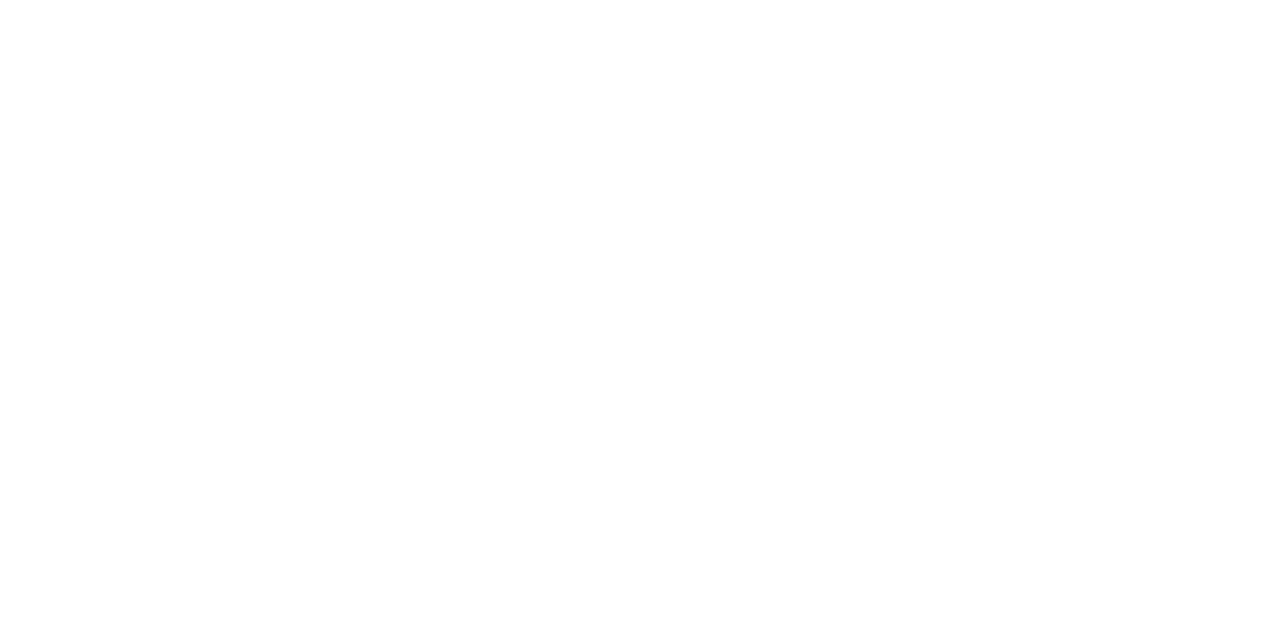
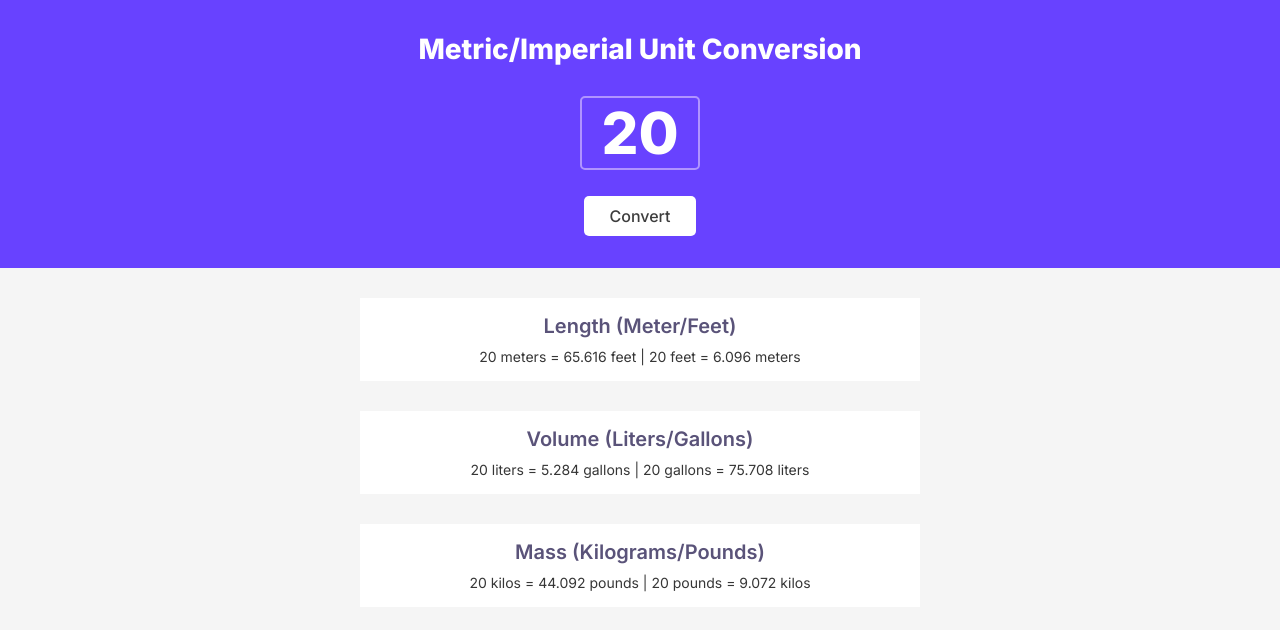
Before and after one commit to ZaidMarrie/unit-converter-solo-project, a plain HTML site: page index.html in a window 1280 px wide. Drawn offline with Linux system fonts and the light colour scheme.

Commit message:
add markup and styling

```diff
--- a/index.html
+++ b/index.html
@@ -8,5 +8,41 @@
 		<link rel="stylesheet" href="style.css" />
 		<script src="script.js"></script>
 	</head>
-	<body></body>
+	<body>
+		<header class="header">
+			<h1 class="title">Metric/Imperial Unit Conversion</h1>
+			<span
+				id="numberInput"
+				class="number-input"
+				role="textbox"
+				contenteditable
+			>
+				20
+			</span>
+			<button id="convertBtn" class="btn">Convert</button>
+		</header>
+
+		<div class="container">
+			<div class="conversion conversion--length">
+				<h2 class="conversion__title">Length (Meter/Feet)</h2>
+				<p id="lengthConversion" class="conversion__output">
+					20 meters = 65.616 feet | 20 feet = 6.096 meters
+				</p>
+			</div>
+
+			<div class="conversion conversion--volume">
+				<h2 class="conversion__title">Volume (Liters/Gallons)</h2>
+				<p id="volumeConversion" class="conversion__output">
+					20 liters = 5.284 gallons | 20 gallons = 75.708 liters
+				</p>
+			</div>
+
+			<div class="conversion conversion--mass">
+				<h2 class="conversion__title">Mass (Kilograms/Pounds)</h2>
+				<p id="massConversion" class="conversion__output">
+					20 kilos = 44.092 pounds | 20 pounds = 9.072 kilos
+				</p>
+			</div>
+		</div>
+	</body>
 </html>
--- a/style.css
+++ b/style.css
@@ -1,3 +1,15 @@
+@import url("https://fonts.googleapis.com/css2?family=Inter:wght@400;500;600;800&display=swap");
+
+:root {
+	--clr-bg-header: hsl(252 100% 63%);
+	--clr-border: hsl(256 100% 79%);
+	--clr-btn: hsl(0 0% 24%);
+	--clr-h2: hsl(251 19% 40%);
+	--clr-100: hsl(0 0% 100%);
+	--clr-200: hsl(0 0% 96%);
+	--clr-800: hsl(0 0% 21%);
+}
+
 html {
 	box-sizing: border-box;
 }
@@ -6,8 +18,96 @@ html {
 *::before,
 *::after {
 	box-sizing: inherit;
+	margin: 0;
 }
 
 body {
+	font-family: "Inter", sans-serif;
+	text-align: center;
 	margin: 0;
+	background-color: var(--clr-200);
 }
+
+button {
+	font: inherit;
+}
+
+.container {
+	width: min(100% - 1.6rem, 35rem);
+	margin-inline: auto;
+}
+
+.header {
+	padding: 2rem;
+	color: var(--clr-100);
+	background-color: var(--clr-bg-header);
+	display: flex;
+	flex-direction: column;
+	justify-content: center;
+	align-items: center;
+}
+
+.title {
+	font-size: 1.75rem;
+	font-weight: 800;
+	margin: 0 0 30px;
+}
+
+.number-input:focus,
+.btn:focus {
+	outline: none;
+}
+
+.number-input {
+	font-size: 3.625rem;
+	font-weight: 800;
+	text-align: inherit;
+	color: inherit;
+	min-width: 7.5rem;
+	margin: 0 auto 1.6rem;
+	background-color: transparent;
+	border: 2px solid var(--clr-border);
+	border-radius: 5px;
+	display: inline-block;
+}
+
+.number-input:focus-within {
+	border-color: var(--clr-200);
+}
+
+.btn {
+	font-weight: 500;
+	color: var(--clr-btn);
+	padding: 0.625rem 1.625rem;
+	background-color: var(--clr-100);
+	border: none;
+	border-radius: 5px;
+}
+
+.btn:hover,
+.btn:focus {
+	color: var(--clr-100);
+	background-color: var(--clr-border);
+}
+
+.btn:active {
+	transform: scale(0.98);
+}
+
+.conversion {
+	padding: 1rem;
+	margin-block: 1.875rem;
+	background-color: var(--clr-100);
+}
+
+.conversion__title {
+	font-size: 1.25rem;
+	font-weight: 600;
+	color: var(--clr-h2);
+	margin-bottom: 0.625rem;
+}
+
+.conversion__output {
+	font-size: 0.875rem;
+	color: var(--clr-800);
+}
```
